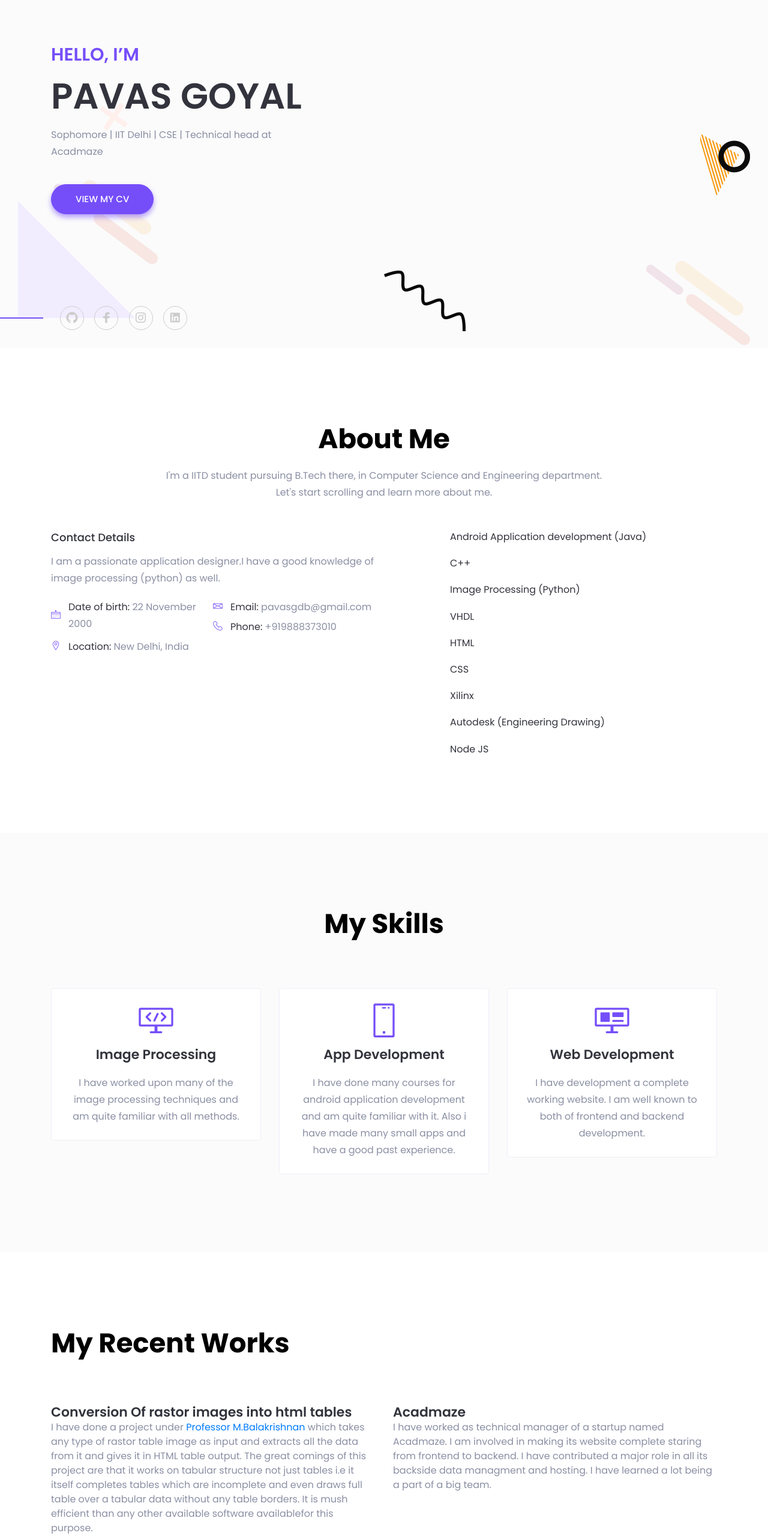
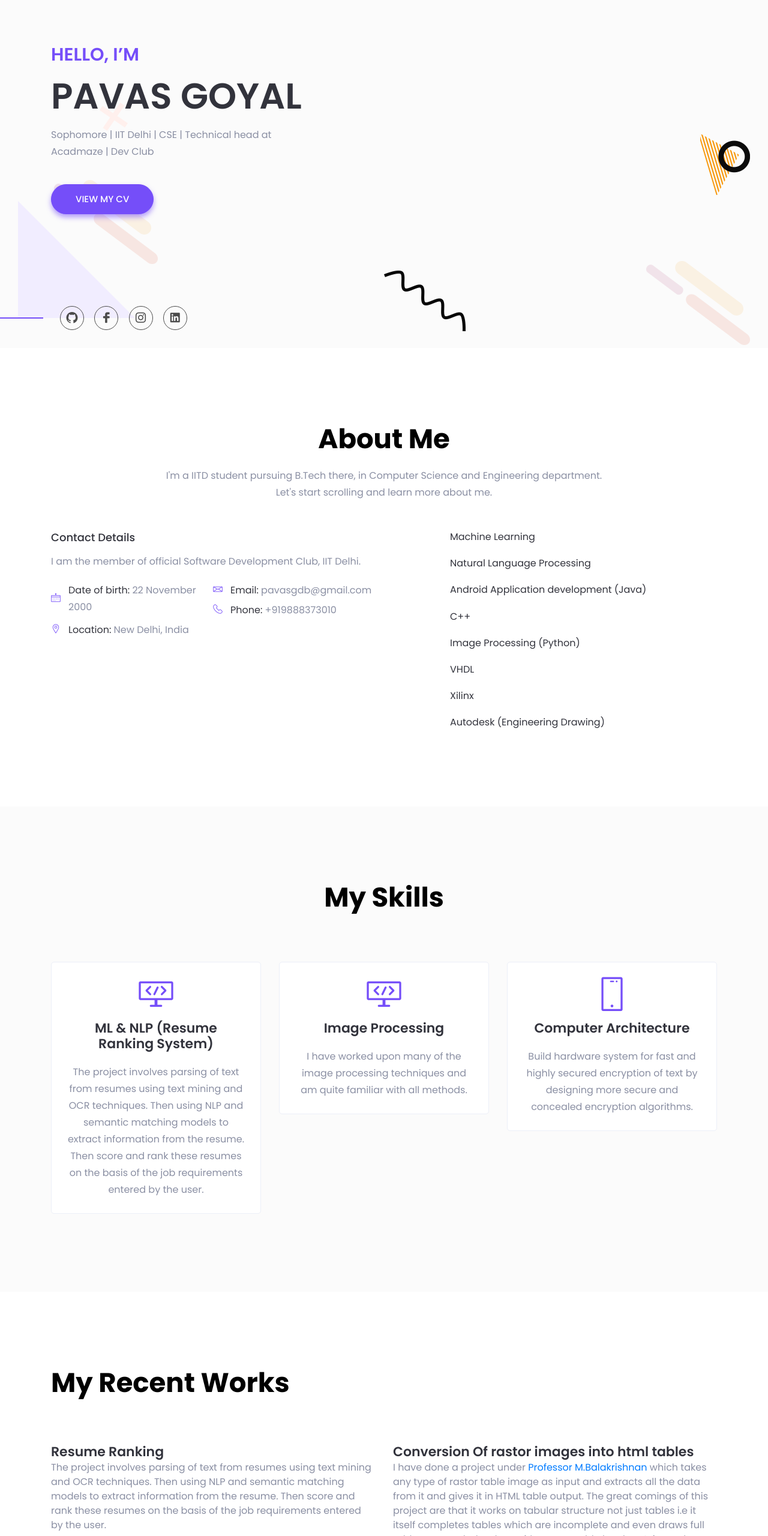
Before and after one commit to pavasgdb/pavasgdb.github.io, a plain HTML site: page index.html in a window 1280 px wide. Shown: the part 240-2800 px from the top of the page at 60% size. Drawn offline with Linux system fonts and the light colour scheme; files whose address does not match are found by name.

Commit message:
improvements

```diff
--- a/assets/css/style.css
+++ b/assets/css/style.css
@@ -766,13 +766,13 @@ p {
       .header-social .header-social-icon ul li:first-child {
         margin-left: 0; }
       .header-social .header-social-icon ul li a {
-        color: #ccc;
+        color: rgb(75, 75, 75);
         font-size: 20px;
         width: 40px;
         height: 40px;
         line-height: 40px;
         border-radius: 50%;
-        border: 1px solid #ccc;
+        border: 1px solid rgb(75, 75, 75);
         -webkit-transition: all 0.3s ease-out 0s;
         -moz-transition: all 0.3s ease-out 0s;
         -ms-transition: all 0.3s ease-out 0s;
--- a/index.html
+++ b/index.html
@@ -129,7 +129,7 @@
                         <div class="header-content-right">
                             <h4 class="sub-title">Hello, I’m</h4>
                             <h1 class="title">Pavas Goyal</h1>
-                            <p>Sophomore | IIT Delhi | CSE | Technical head at Acadmaze</p>
+                            <p>Sophomore | IIT Delhi | CSE | Technical head at Acadmaze | Dev Club</p>
                             <a class="main-btn" href="assets/resume.pdf">View my CV</a>
                         </div> <!-- header content right -->
                     </div>
@@ -149,7 +149,6 @@
                                     <li><a href="https://github.com/pavasgdb/"><i class="lni-github-original"></i></a></li>
                                     <li><a href="https://www.facebook.com/pavas.goyal.77"><i class="lni-facebook-filled"></i></a></li>
                                     <li><a href="https://www.instagram.com/pavasgoyal/"><i class="lni-instagram-original"></i></a></li>
-
                                     <li><a href="https://www.linkedin.com/in/pavas-goyal-99391016a/"><i class="lni-linkedin-original"></i></a></li>
                                 </ul>
                             </div> <!-- header social -->
@@ -179,7 +178,7 @@
                 <div class="col-lg-6">
                     <div class="about-content mt-50">
                         <h5 class="about-title">Contact Details</h5>
-                        <p>I am a passionate application designer.I have a good knowledge of image processing (python) as well.</p>
+                        <p>I am the member of official Software Development Club, IIT Delhi.</p>
                         <ul class="clearfix">
                             <li>
                                 <div class="single-info d-flex align-items-center">
@@ -227,6 +226,39 @@
                 <div class="col-xl-5 offset-xl-1 col-lg-6">
                     <div class="about-skills pt-25">
 
+                        <div class="skill-item mt-25">
+                            <div class="skill-header">
+                                <h6 class="skill-title">Machine Learning</h6>
+                                <!-- <div class="skill-percentage">
+                                    <div class="count-box counted">
+                                        <span class="counter">60</span>
+                                    </div>
+                                    %
+                                </div> -->
+                            </div>
+                            <!-- <div class="skill-bar">
+                                <div class="bar-inner">
+                                    <div class="bar progress-line" data-width="60"></div>
+                                </div>
+                            </div> -->
+                        </div> <!-- skill item -->
+
+                        <div class="skill-item mt-25">
+                            <div class="skill-header">
+                                <h6 class="skill-title">Natural Language Processing</h6>
+                                <!-- <div class="skill-percentage">
+                                    <div class="count-box counted">
+                                        <span class="counter">60</span>
+                                    </div>
+                                    %
+                                </div> -->
+                            </div>
+                            <!-- <div class="skill-bar">
+                                <div class="bar-inner">
+                                    <div class="bar progress-line" data-width="60"></div>
+                                </div>
+                            </div> -->
+                        </div> <!-- skill item -->
                          <!-- skill item -->
                          <div class="skill-item mt-25">
                                 <div class="skill-header">
@@ -298,39 +330,6 @@
 
                         <div class="skill-item mt-25">
                             <div class="skill-header">
-                                <h6 class="skill-title">HTML</h6>
-                                <!-- <div class="skill-percentage">
-                                    <div class="count-box counted">
-                                        <span class="counter">90</span>
-                                    </div>
-                                    %
-                                </div> -->
-                            </div>
-                            <!-- <div class="skill-bar">
-                                <div class="bar-inner">
-                                    <div class="bar progress-line" data-width="90"></div>
-                                </div>
-                            </div> -->
-                        </div> <!-- skill item -->
-                        <div class="skill-item mt-25">
-                            <div class="skill-header">
-                                <h6 class="skill-title">CSS</h6>
-                                <!-- <div class="skill-percentage">
-                                    <div class="count-box counted">
-                                        <span class="counter">80</span>
-                                    </div>
-                                    %
-                                </div> -->
-                            </div>
-                            <!-- <div class="skill-bar">
-                                <div class="bar-inner">
-                                    <div class="bar progress-line" data-width="80"></div>
-                                </div>
-                            </div> -->
-                        </div> <!-- skill item -->
-
-                        <div class="skill-item mt-25">
-                            <div class="skill-header">
                                 <h6 class="skill-title">Xilinx</h6>
                                 <!-- <div class="skill-percentage">
                                     <div class="count-box counted">
@@ -361,22 +360,7 @@
                                 </div>
                             </div> -->
                         </div> <!-- skill item -->
-                        <div class="skill-item mt-25">
-                            <div class="skill-header">
-                                <h6 class="skill-title">Node JS</h6>
-                                <!-- <div class="skill-percentage">
-                                    <div class="count-box counted">
-                                        <span class="counter">90</span>
-                                    </div>
-                                    %
-                                </div> -->
-                            </div>
-                            <!-- <div class="skill-bar">
-                                <div class="bar-inner">
-                                    <div class="bar progress-line" data-width="90"></div>
-                                </div>
-                            </div> -->
-                        </div> <!-- skill item -->
+
                     </div> <!-- about skills -->
                 </div>
             </div> <!-- row -->
@@ -399,6 +383,30 @@
                 </div>
             </div> <!-- row -->
             <div class="row justify-content-center">
+
+                <div class="col-lg-4 col-md-6 col-sm-8">
+                    <div class="single-service text-center mt-30">
+                        <div class="service-icon">
+                            <i class="lni-code-alt"></i>
+                        </div>
+                        <div class="service-content">
+                            <h4 class="service-title"><a href="#">ML & NLP (Resume Ranking System)</a></h4>
+                            <p>The project involves parsing of text from resumes using text mining and OCR techniques. Then using NLP and semantic matching models to extract information from the resume. Then score and rank these resumes on the basis of the job requirements entered by the user.</p>
+                        </div>
+                    </div> <!-- single service -->
+                </div>
+                <!-- <div class="col-lg-4 col-md-6 col-sm-8">
+                    <div class="single-service text-center mt-30">
+                        <div class="service-icon">
+                            <i class="lni-color-pallet"></i>
+                        </div>
+                        <div class="service-content">
+                            <h4 class="service-title"><a href="#contact">Graphic Design</a></h4>
+                            <p>Curabitur vitae magna felis. Nulla ac libero ornare, vestibulum lacus quis blandit enimdicta sunt.</p>
+                        </div>
+                    </div>
+                </div> -->
+
                 <div class="col-lg-4 col-md-6 col-sm-8">
                     <div class="single-service text-center mt-30">
                         <div class="service-icon">
@@ -427,8 +435,8 @@
                             <i class="lni-mobile"></i>
                         </div>
                         <div class="service-content">
-                            <h4 class="service-title"><a href="#">App Development</a></h4>
-                            <p>I have done many courses for android application development and am quite familiar with it. Also i have made many small apps and have a good past experience.</p>
+                            <h4 class="service-title"><a href="#">Computer Architecture</a></h4>
+                            <p>Build hardware system for fast and highly secured encryption of text by designing more secure and concealed encryption algorithms.</p>
                         </div>
                     </div> <!-- single service -->
                 </div>
@@ -443,28 +451,7 @@
                         </div>
                     </div>
                 </div> -->
-                <div class="col-lg-4 col-md-6 col-sm-8">
-                    <div class="single-service text-center mt-30">
-                        <div class="service-icon">
-                            <i class="lni-website"></i>
-                        </div>
-                        <div class="service-content">
-                            <h4 class="service-title"><a href="#">Web Development</a></h4>
-                            <p>I have development a complete working website. I am well known to both of frontend and backend development.</p>
-                        </div>
-                    </div> <!-- single service -->
-                </div>
-                <!-- <div class="col-lg-4 col-md-6 col-sm-8">
-                    <div class="single-service text-center mt-30">
-                        <div class="service-icon">
-                            <i class="lni-support"></i>
-                        </div>
-                        <div class="service-content">
-                            <h4 class="service-title"><a href="#">Consultancy and Support</a></h4>
-                            <p>Curabitur vitae magna felis. Nulla ac libero ornare, vestibulum lacus quis blandit enimdicta sunt.</p>
-                        </div>
-                    </div>
-                </div> -->
+
             </div> <!-- row -->
         </div> <!-- container -->
     </section>
@@ -504,6 +491,20 @@
                 </div>
             </div> <!-- row -->
             <div class="row">
+
+
+                <div class="col-lg-6 col-md-6 col-sm-6">
+                    <div class="single-work mt-30">
+                        <h4>Resume Ranking</h4>
+                        The project involves parsing of text from resumes using text mining and OCR techniques. Then using NLP and semantic matching models to extract information from the resume. Then score and rank these resumes on the basis of the job requirements entered by the user.
+                        <br><br><br><br>
+                        <div class="work-overlay text-center">
+                            <div class="work-content">
+                            </div>
+                        </div>
+                    </div> <!-- single work -->
+                </div>
+
                 <div class="col-lg-6 col-md-6 col-sm-6">
                     <div class="single-work mt-30">
                         <div class="work-image">
@@ -518,13 +519,33 @@
                             <div class="work-content">
                                 <h3 class="work-title">View Github Repo</h3>
                                 <ul>
-                                    <li><a href="https://github.com/pavasgdb/"><i class="lni-pointer"></i></a></li>
+                                    <li><a href="https://github.com/pavasgdb/Extraction-of-Tabular-Data-from-Images"><i class="lni-pointer"></i></a></li>
 
                                 </ul>
                             </div>
                         </div>
                     </div> <!-- single work -->
                 </div>
+
+                <div class="col-lg-6 col-md-6 col-sm-6">
+                    <div class="single-work mt-30">
+                        <div class="work-image">
+
+                            </div>
+                            <h4>Hardware Based Encryption Decryption</h4>
+                            A computer architecture project where I designed and build hardware system for fast and highly secured encryption of text by designing more secure and concealed encryption algorithms. <br><br><br><br>
+                        <div class="work-overlay text-center">
+                            <div class="work-content">
+                                <h3 class="work-title">View Github Repo</h3>
+                                <ul>
+                                    <li><a href="https://github.com/pavasgdb/Digital-Encryption-Decryption-VHDL-"><i class="lni-pointer"></i></a></li>
+
+                                </ul>
+                            </div>
+                        </div>
+                    </div> <!-- single work -->
+                </div>
+
                 <div class="col-lg-6 col-md-6 col-sm-6">
                     <div class="single-work mt-30">
                         <h4>Acadmaze</h4>
```
Also changed, not shown: assets/images/call-to-action.jpg (deleted), assets/images/logo-2.png (deleted), assets/images/page-banner.jpg (deleted).
